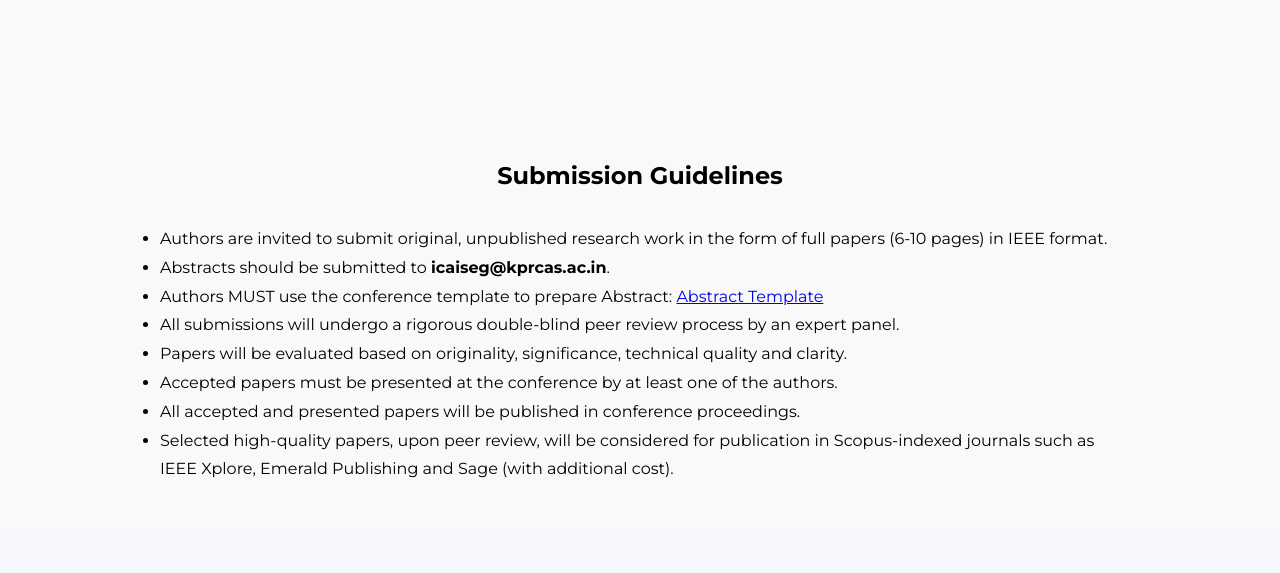
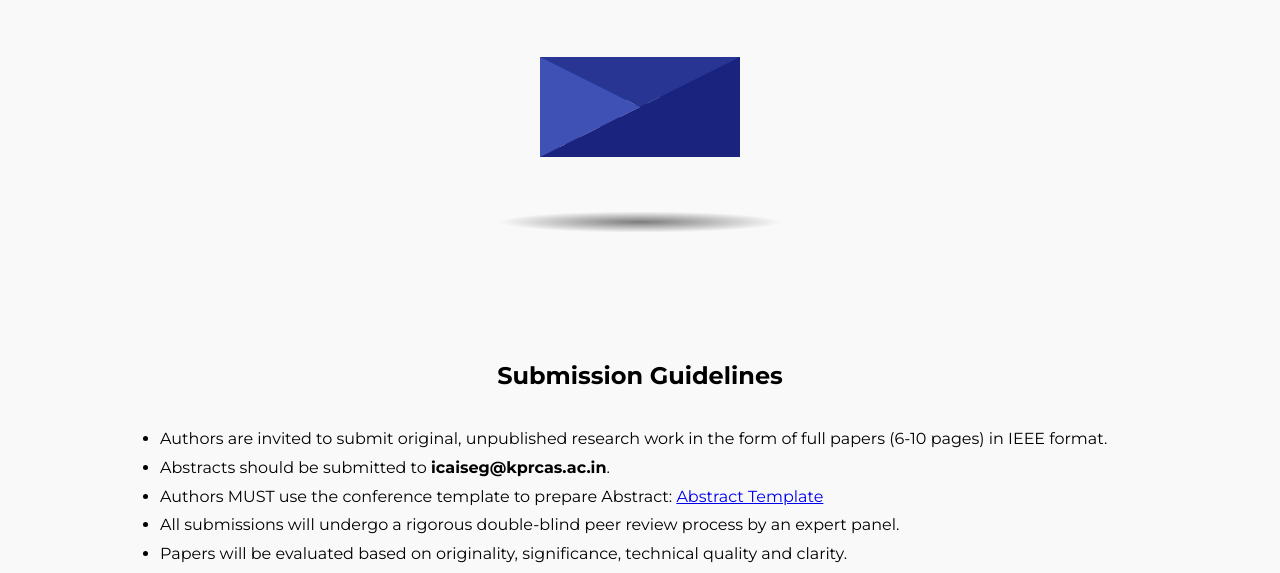
Before and after one commit to Hiroshi-Nagasaki/srccweb, a plain HTML site: page register.html in a window 1280 px wide. Shown: the part 227-800 px from the top of the page. Drawn offline with nearby package versions, Linux system fonts and the light colour scheme.

Commit message:
Update style.css

```diff
--- a/css/style.css
+++ b/css/style.css
@@ -1248,3 +1248,288 @@ body {
   margin: 0 auto;
   padding: 0 15px; /* nice breathing space on small screens */
 }
+
+
+.letter-image {
+  position: absolute;
+  top: 50%;
+  left: 50%;
+  width: 200px;
+  height: 200px;
+  transform: translate(-50%, -50%);
+  cursor: pointer;
+}
+
+.animated-mail {
+  position: absolute;
+  height: 150px;
+  width: 200px;
+  transition: 0.4s;
+}
+
+.animated-mail .body {
+  position: absolute;
+  bottom: 0;
+  width: 0;
+  height: 0;
+  border-style: solid;
+  border-width: 0 0 100px 200px;
+  border-color: transparent transparent #1a237e transparent;
+  z-index: 2;
+}
+
+.animated-mail .top-fold {
+  position: absolute;
+  top: 50px;
+  width: 0;
+  height: 0;
+  border-style: solid;
+  border-width: 50px 100px 0 100px;
+  transform-origin: 50% 0%;
+  transition: transform 0.4s 0.4s, z-index 0.2s 0.4s;
+  border-color: #283593 transparent transparent transparent;
+  z-index: 2;
+}
+
+.animated-mail .back-fold {
+  position: absolute;
+  bottom: 0;
+  width: 200px;
+  height: 100px;
+  background: #283593;
+  z-index: 0;
+}
+
+.animated-mail .left-fold {
+  position: absolute;
+  bottom: 0;
+  width: 0;
+  height: 0;
+  border-style: solid;
+  border-width: 50px 0 50px 100px;
+  border-color: transparent transparent transparent #3f51b5;
+  z-index: 2;
+}
+
+.animated-mail .letter {
+  left: 20px;
+  bottom: 0px;
+  position: absolute;
+  width: 160px;
+  height: 60px;
+  background: white;
+  z-index: 1;
+  overflow: hidden;
+  transition: 0.4s 0.2s;
+}
+
+.animated-mail .letter-border {
+  height: 10px;
+  width: 100%;
+  background: repeating-linear-gradient(
+    -45deg,
+    #1a237e,
+    #1a237e 8px,
+    transparent 8px,
+    transparent 18px
+  );
+}
+
+.animated-mail .letter-title {
+  margin-top: 10px;
+  margin-left: 5px;
+  height: 10px;
+  width: 40%;
+  background: #1a237e;
+}
+
+.animated-mail .letter-context {
+  margin-top: 10px;
+  margin-left: 5px;
+  height: 10px;
+  width: 20%;
+  background: #1a237e;
+}
+
+.animated-mail .letter-stamp {
+  margin-top: 30px;
+  margin-left: 120px;
+  border-radius: 100%;
+  height: 30px;
+  width: 30px;
+  background: #1a237e;
+  opacity: 0.3;
+}
+
+.shadow {
+  position: absolute;
+  top: 200px;
+  left: 50%;
+  width: 400px;
+  height: 30px;
+  transform: translateX(-50%);
+  border-radius: 100%;
+  background: radial-gradient(rgba(0,0,0,0.5), rgba(0,0,0,0), rgba(0,0,0,0));
+  transition: 0.4s;
+}
+
+.letter-image:hover .animated-mail {
+  transform: translateY(50px);
+}
+
+.letter-image:hover .animated-mail .top-fold {
+  transition: transform 0.4s, z-index 0.2s;
+  transform: rotateX(180deg);
+  z-index: 0;
+}
+
+.letter-image:hover .animated-mail .letter {
+  height: 180px;
+}
+
+.letter-image:hover .shadow {
+  width: 250px;
+}
+
+/* Place the envelope animation above REGISTER text with transparent background */
+.letter-overlay {
+  position: absolute;
+  top: 110px; /* adjust as needed */
+  left: 50%;
+  transform: translateX(-50%);
+  pointer-events: none; /* Let people click things below it */
+  z-index: 9999;
+}
+
+.letter-overlay .letter-image {
+  width: 200px;
+  height: 200px;
+}
+
+.letter-image {
+  position: relative;
+  width: 200px;
+  height: 200px;
+  cursor: pointer;
+}
+
+.animated-mail {
+  position: absolute;
+  width: 200px;
+  height: 150px;
+  transition: transform 0.4s;
+}
+
+.animated-mail .body {
+  position: absolute;
+  bottom: 0;
+  border-style: solid;
+  border-width: 0 0 100px 200px;
+  border-color: transparent transparent #1a237e transparent;
+  z-index: 2;
+}
+
+.animated-mail .top-fold {
+  position: absolute;
+  top: 50px;
+  border-style: solid;
+  border-width: 50px 100px 0 100px;
+  transform-origin: 50% 0%;
+  border-color: #283593 transparent transparent transparent;
+  transition: transform 0.4s 0.4s, z-index 0.2s 0.4s;
+  z-index: 2;
+}
+
+.animated-mail .back-fold {
+  position: absolute;
+  bottom: 0;
+  width: 200px;
+  height: 100px;
+  background: #283593;
+  z-index: 0;
+}
+
+.animated-mail .left-fold {
+  position: absolute;
+  bottom: 0;
+  border-style: solid;
+  border-width: 50px 0 50px 100px;
+  border-color: transparent transparent transparent #3f51b5;
+  z-index: 2;
+}
+
+.animated-mail .letter {
+  position: absolute;
+  left: 20px;
+  bottom: 0;
+  width: 160px;
+  height: 60px;
+  background: rgb(184, 194, 225);
+  z-index: 1;
+  overflow: hidden;
+  transition: height 0.4s 0.2s;
+}
+
+.shadow {
+  position: absolute;
+  top: 200px;
+  left: 50%;
+  width: 400px;
+  height: 30px;
+  transform: translateX(-50%);
+  background: radial-gradient(rgba(0,0,0,0.5), transparent, transparent);
+  border-radius: 50%;
+  transition: width 0.4s;
+}
+
+.letter-image:hover .animated-mail {
+  transform: translateY(50px);
+}
+
+.letter-image:hover .animated-mail .top-fold {
+  transform: rotateX(180deg);
+  z-index: 0;
+}
+
+.letter-image:hover .animated-mail .letter {
+  height: 180px;
+}
+
+.letter-image:hover .shadow {
+  width: 250px;
+}
+
+.pricing-card {
+  flex: 1;
+  min-width: 280px;
+  background: white;
+  border: 1px solid #ccc;
+  border-radius: 10px;
+  padding: 25px;
+  text-align: center;
+  transition: all 0.3s ease;
+  box-shadow: 0 2px 6px rgba(0, 0, 0, 0.05);
+  transform: scale(1);
+  margin-bottom: 30px; /* 👈 This adds vertical spacing */
+}
+
+.pricing-card:last-child {
+  margin-bottom: 0; /* Prevents extra space after the last one */
+}
+
+
+.pricing-card:hover {
+  box-shadow: 0 10px 30px rgba(0, 0, 0, 0.15);
+  transform: scale(1.05);
+}
+
+.pricing-card h3 {
+  margin-bottom: 10px;
+  color: #003366;
+}
+
+.pricing-card p {
+  font-size: 20px;
+  font-weight: bold;
+  color: #fca311;
+}
```
